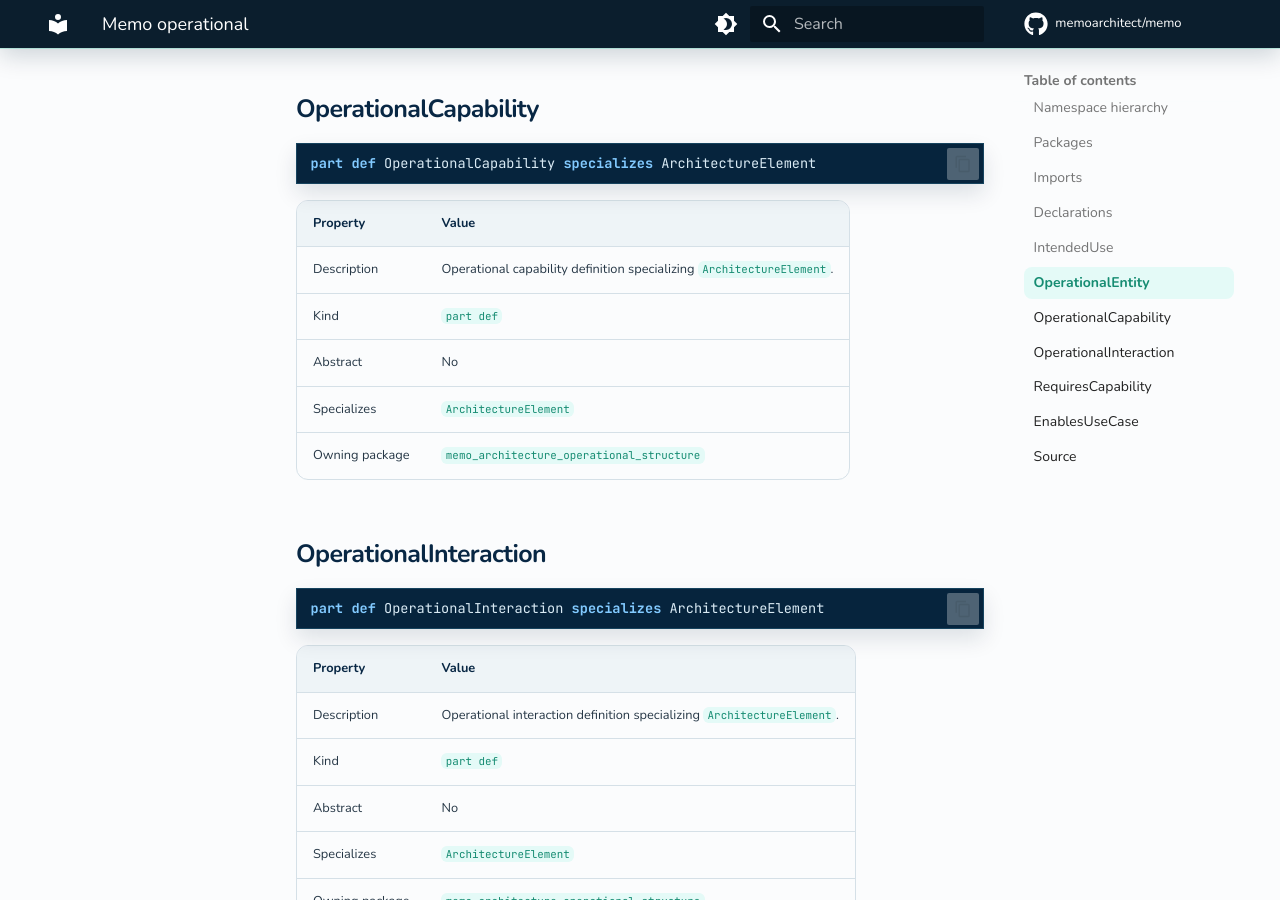
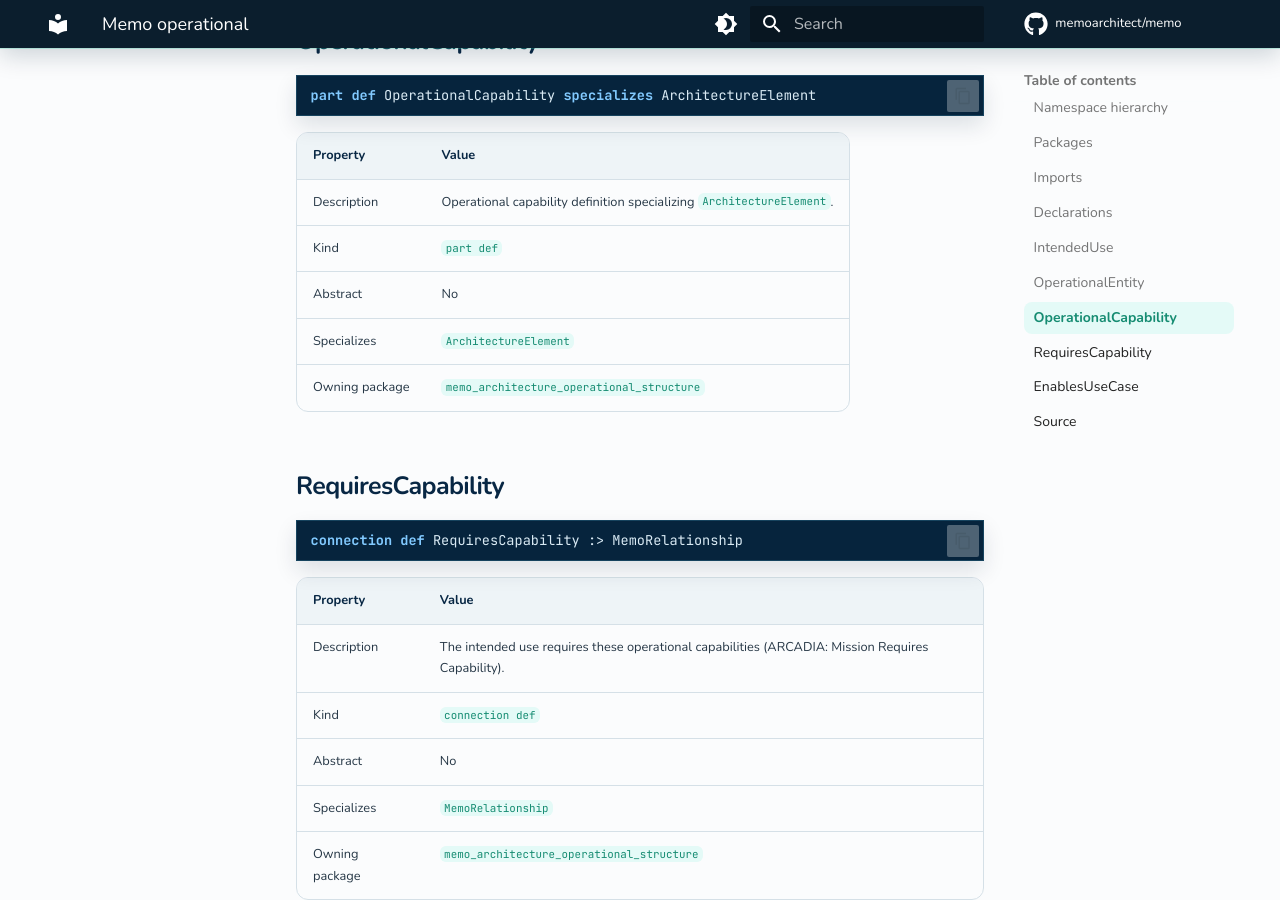
Before and after one commit to memoarchitect/memo, an MkDocs documentation site: the page built from docs/sysml-api/architecture/operational/structure/memo_operational.md, in a window 1280 px wide and 900 px high, scrolled down 2787 px. Built offline with MkDocs 1.6.1 and Material for MkDocs 9.7.7, drawn with Linux system fonts in a browser that asks for light colours; comment, search, counter and statistics services are not loaded; some of the changed text lies outside the part shown.

Commit message:
cleanup(ontology): drop orphaned OperationalInteraction
Fully orphaned (no relations, no usages) and redundant with native SysML
'flow of <Item>' between OperativeActions, which memo-tools already indexes
as a queryable 'flow' edge. ARCADIA's Receives-from/Delivers-to/Involves
maps to native flow, not a reified interaction element.

Co-Authored-By: Claude Opus 4.8 <noreply@anthropic.com>

````diff
--- a/docs/sysml-api/architecture/operational/structure/memo_operational.md
+++ b/docs/sysml-api/architecture/operational/structure/memo_operational.md
@@ -37,7 +37,6 @@
 | [`IntendedUse`](#intendeduse) | `part def` | IEC 62366-1 / ISO 14971 intended use: the medical device's declared purpose and the root of the operational spine. A MemoMission, because "mission" has no medical-device meaning — intended use is what a device exists to do.… | `MemoMission` |
 | [`OperationalEntity`](#operationalentity) | `part def` | Operational entity definition specializing `ArchitectureElement`. | `ArchitectureElement` |
 | [`OperationalCapability`](#operationalcapability) | `part def` | Operational capability definition specializing `ArchitectureElement`. | `ArchitectureElement` |
-| [`OperationalInteraction`](#operationalinteraction) | `part def` | Operational interaction definition specializing `ArchitectureElement`. | `ArchitectureElement` |
 | [`RequiresCapability`](#requirescapability) | `connection def` | The intended use requires these operational capabilities (ARCADIA: Mission Requires Capability). | `MemoRelationship` |
 | [`EnablesUseCase`](#enablesusecase) | `connection def` | An operational capability enables a use case (the ability the actor draws on to accomplish the goal). Capability is tied to the use case, not to individual activities. | `MemoRelationship` |
 
@@ -80,21 +79,6 @@ part def OperationalCapability specializes ArchitectureElement
 | Property | Value |
 | --- | --- |
 | Description | Operational capability definition specializing `ArchitectureElement`. |
-| Kind | `part def` |
-| Abstract | No |
-| Specializes | `ArchitectureElement` |
-| Owning package | `memo_architecture_operational_structure` |
-
-
-## OperationalInteraction
-
-```sysml
-part def OperationalInteraction specializes ArchitectureElement
-```
-
-| Property | Value |
-| --- | --- |
-| Description | Operational interaction definition specializing `ArchitectureElement`. |
 | Kind | `part def` |
 | Abstract | No |
 | Specializes | `ArchitectureElement` |
@@ -167,11 +151,6 @@ connection def EnablesUseCase :> MemoRelationship
             attribute preCondition : String;
             attribute postCondition : String;
         }
-        part def OperationalInteraction specializes ArchitectureElement {
-            attribute exchangeKind : FlowKind;
-            attribute direction : DirectionKind;
-            attribute latencyConstraint : String;
-        }
 
         // The intended use requires these operational capabilities (ARCADIA:
         // Mission Requires Capability).
````
Also changed, not shown: docs/sysml-api/elements.md (+0 -1 lines), docs/sysml-api/hierarchy.md (+1 -1 lines), 1 other file.
